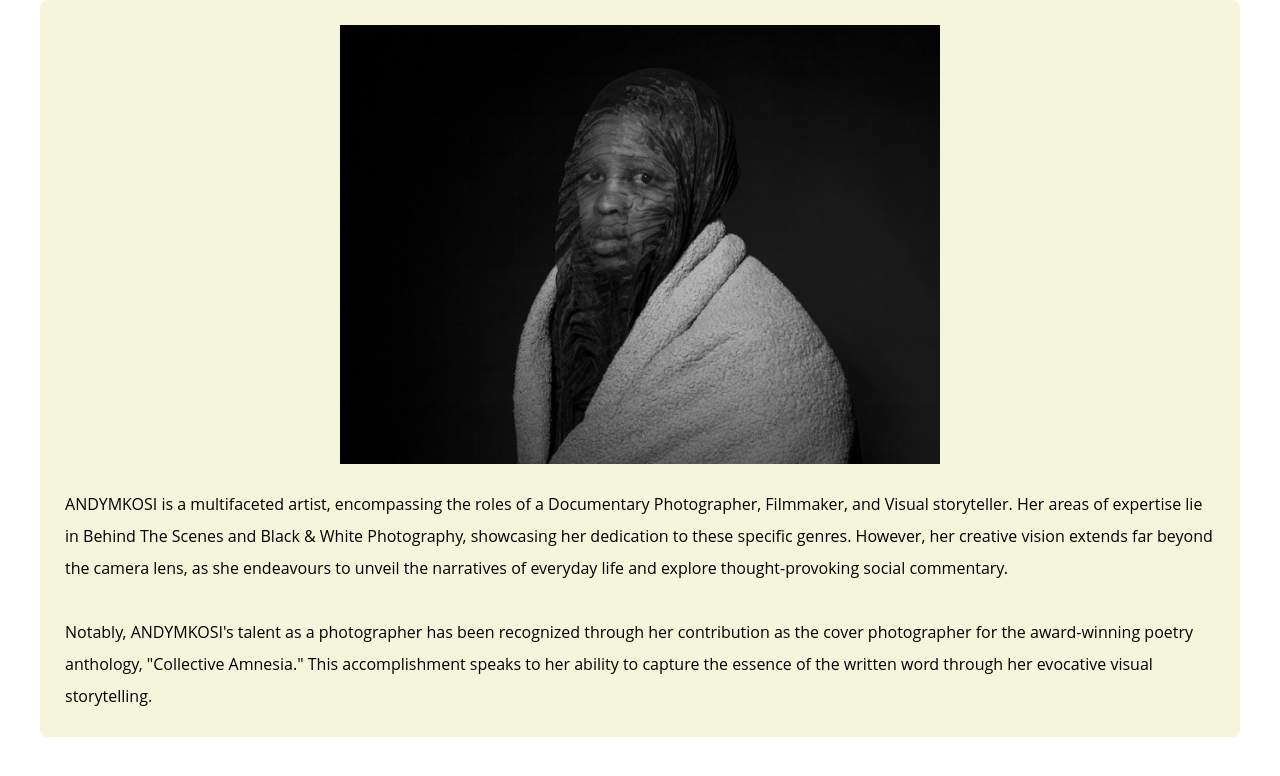
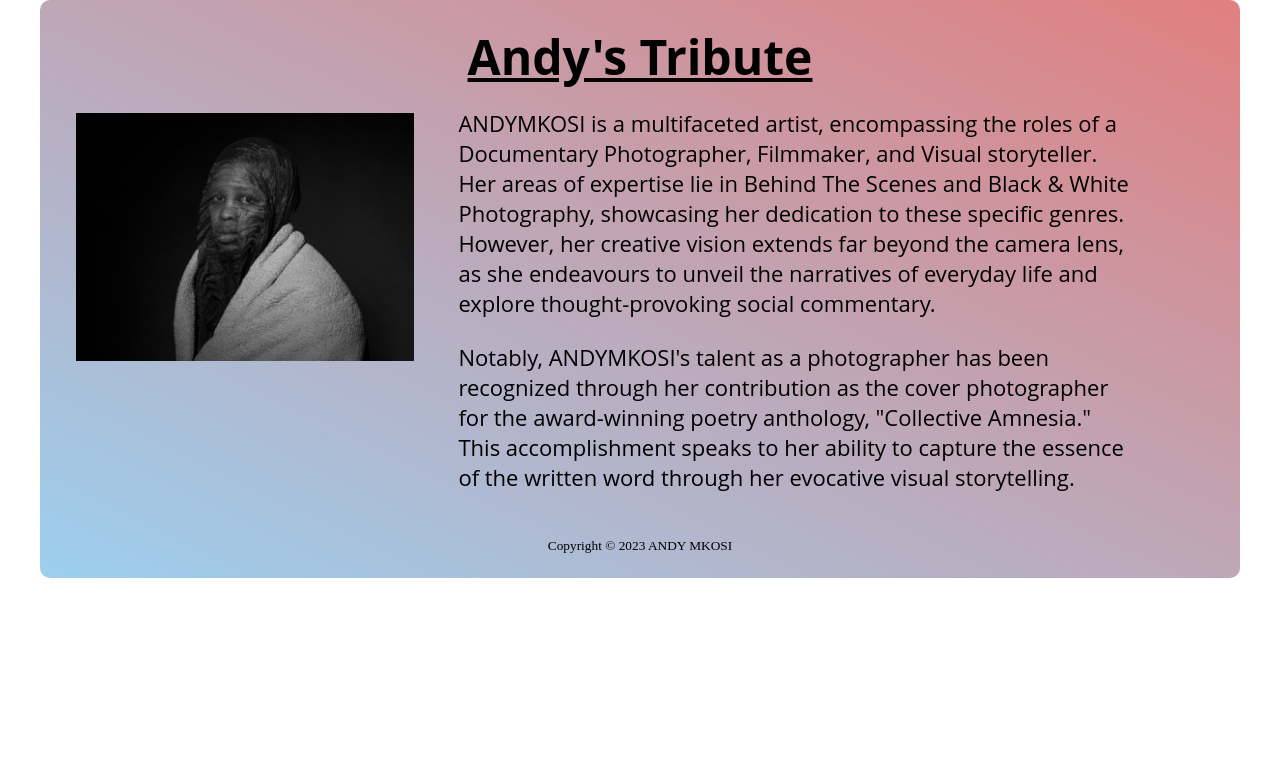
Before and after one commit to siyabongantontela/tribute-page, a plain HTML site: page index.html in a window 1280 px wide. Drawn offline with Linux system fonts and the light colour scheme.

Commit message:
Edit index.html and styles.css

```diff
--- a/css/styles.css
+++ b/css/styles.css
@@ -1,65 +1,103 @@
 * {
+    margin: 0;
     padding: 0;
-    margin: 0;
-    line-height: 2;
-    font-family: "Open Sans", sans-serif;
     box-sizing: border-box;
 }
 
-/*portrait mobile layout*/
-@media (max-width: 650px) {
 .container {
-        max-width: 500px;
+    max-width: 1200px;
     margin: 0 auto;
-        background-color: beige;
-        border-radius: 8px;
+    padding: 24px 36px;
+        background-color: #9ccfef;
+        background: linear-gradient(to right top, #9ccfef, #e17f7f);
+}
+
+h1 {
+    font-family: Geographica, "Open Sans", sans-serif;
+    font-size: 48px;
+    text-align: center;
+    text-decoration: underline;
+    margin-bottom: 18px;
 }
 
 #andy-image {
-        max-width: 100%;
-        display: inline-block;
+    display: block;
+    max-width: 80%;
     margin: 0 auto;
     margin-bottom: 24px;
 }
 
+main {
+    font-family: "Open Sans", sans-serif;
+    font-size: 22px;
+}
+
 main p {
-        margin-bottom: 32px;
-        padding: 0 25px;
+    margin-bottom: 24px;
 }
 
 main p:last-child {
     margin-bottom: 0;
-        padding-bottom: 25px;
+}
+
+@media (max-width: 800px) {
+    .container {
+        line-height: 1.5;
+        background-color: #fdb0b0;
+
+    }
+
+    #andy-image {
+        display: block;
+        max-width: 100%;
+        margin: 0 auto 24px;
+    }
+
+    main p:last-child {
+        margin-bottom: 44px;
+    }
+
+    footer {
+        text-align: center;
     }
 }
 
-@media (orientation: landscape) {
+@media (min-width: 800px) {
     .container {
         max-width: 1200px;
-        margin: 0 auto;
-        background-color: beige;
-        border-radius: 8px;
+        background-color: #9ccfef;
+        border-radius: 10px;
+    }
+
+    h1 {
+        margin-bottom: 24px;
     }
 
     #andy-image {
-        max-width: 600px;
-        display: block;
-        margin: 0 auto;
-        margin-bottom: 24px;
-        padding-top: 25px;
+        display: inline-block;
+        vertical-align: top;
+        margin-right: 40px;
+        max-width: 30%;
     }
 
+    main {
+        font-family: "Open Sans", sans-serif;
+        font-size: 22px;
+        display: inline-block;
+        max-width: 60%;
+        margin-top: -5px;
+    }
 
     main p {
-        margin-bottom: 32px;
-        padding: 0 25px;
+        margin-bottom: 24px;
+        display: inline-block;
     }
 
     main p:last-child {
-        margin-bottom: 0;
-        padding-bottom: 25px;
+        margin-bottom: 44px;
+    }
+
+    footer {
+        text-align: center;
     }
 }
-
-
-/*Desktop*/
--- a/index.html
+++ b/index.html
@@ -7,6 +7,7 @@
 	</head>
 	<body>
 		<div class="container">
+			<h1>Andy's Tribute</h1>
 			<img id="andy-image" src="images/andy.jpg" alt="Andy Mkosi" />
 			<main>
 				<p>
@@ -26,6 +27,9 @@
 					written word through her evocative visual storytelling.
 				</p>
 			</main>
+			<footer>
+				<small>Copyright &copy; 2023 ANDY MKOSI</small>
+			</footer>
 		</div>
 	</body>
 </html>
```
Lines whose indentation alone changed are shown as unchanged.
